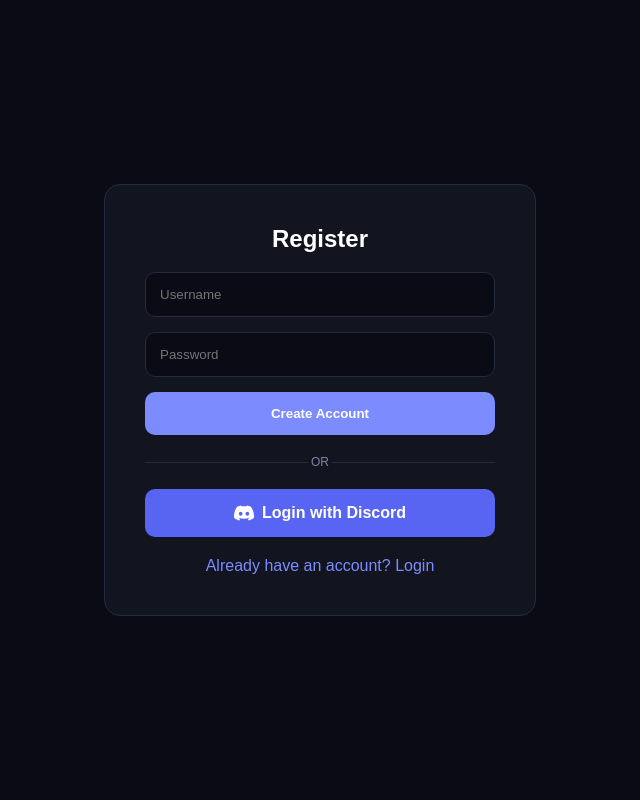
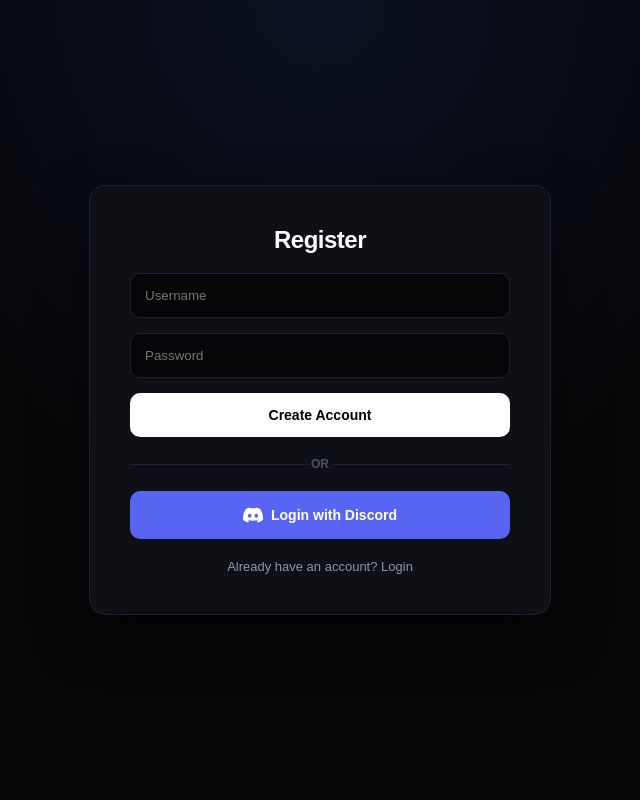
Before and after one commit to ims13q-pixel/-, a Flask app: page /register in a window 1280 px wide. Shown: the whole page, without its empty margins (320-960 px from the left). Run offline with Flask 3, Linux system fonts and the light colour scheme.

Commit message:
Update auth.html

```diff
--- a/templates/auth.html
+++ b/templates/auth.html
@@ -3,21 +3,24 @@
 <head>
 <meta charset="utf-8">
 <meta name="viewport" content="width=device-width,initial-scale=1">
-<title>Login - OVERSEER</title>
+<title>Login - Farmledger</title>
 <style>
-    body { background: #0a0b14; color: #fff; font-family: sans-serif; display: flex; justify-content: center; align-items: center; height: 100vh; margin: 0; }
-    .box { background: #12141f; padding: 40px; border-radius: 16px; border: 1px solid #252a3d; width: 100%; max-width: 350px; }
-    h2 { text-align: center; margin-top: 0; }
-    input { width: 100%; padding: 14px; margin-bottom: 15px; background: #0a0b14; border: 1px solid #252a3d; color: white; border-radius: 10px; box-sizing: border-box; }
-    button { width: 100%; padding: 14px; background: #7c8cff; color: #fff; border: none; border-radius: 10px; cursor: pointer; font-weight: bold; }
-    .err { color: #ff6b7d; margin-bottom: 15px; text-align: center; display: none; }
-    a { color: #7c8cff; text-decoration: none; display: block; text-align: center; margin-top: 20px; }
-    .divider { display: flex; align-items: center; text-align: center; margin: 20px 0; color: #7d86a6; font-size: 12px; }
-    .divider::before, .divider::after { content: ''; flex: 1; border-bottom: 1px solid #252a3d; }
+    body { background: #060608; color: #fff; font-family: 'Plus Jakarta Sans', sans-serif; display: flex; justify-content: center; align-items: center; height: 100vh; margin: 0; background-image: radial-gradient(circle at 50% 0%, rgba(59, 130, 246, 0.1) 0%, transparent 50%);}
+    .box { background: #0f1015; padding: 40px; border-radius: 16px; border: 1px solid #1f222e; width: 100%; max-width: 380px; box-shadow: 0 20px 50px rgba(0,0,0,0.5); }
+    h2 { text-align: center; margin-top: 0; font-weight: 800; letter-spacing: -0.5px; font-size: 24px;}
+    input { width: 100%; padding: 14px; margin-bottom: 15px; background: #060608; border: 1px solid #1f222e; color: white; border-radius: 10px; box-sizing: border-box; outline: none; font-family: 'Plus Jakarta Sans', sans-serif;}
+    input:focus { border-color: #4b5263; }
+    button { width: 100%; padding: 14px; background: #ffffff; color: #000; border: none; border-radius: 10px; cursor: pointer; font-weight: 700; font-size: 14px; transition: 0.2s;}
+    button:hover { background: #e2e2e2; }
+    .err { color: #ef4444; margin-bottom: 15px; text-align: center; display: none; font-size: 13px; font-weight: 600;}
+    a { color: #8f96a3; text-decoration: none; display: block; text-align: center; margin-top: 20px; font-size: 13px; font-weight: 500;}
+    a:hover { color: #fff; }
+    .divider { display: flex; align-items: center; text-align: center; margin: 20px 0; color: #4b5263; font-size: 12px; font-weight: 600;}
+    .divider::before, .divider::after { content: ''; flex: 1; border-bottom: 1px solid #1f222e; }
     .divider:not(:empty)::before { margin-right: .25em; }
     .divider:not(:empty)::after { margin-left: .25em; }
-    .discord-btn { background: #5865F2; margin-top: 10px; display: flex; justify-content: center; align-items: center; gap: 8px; text-decoration: none; color: white; padding: 14px; border-radius: 10px; font-weight: bold; }
-    .discord-btn:hover { background: #4752C4; }
+    .discord-btn { background: #5865F2; color: white; margin-top: 10px; display: flex; justify-content: center; align-items: center; gap: 8px; text-decoration: none; padding: 14px; border-radius: 10px; font-weight: 700; font-size: 14px;}
+    .discord-btn:hover { background: #4752C4; color: white;}
 </style>
 </head>
 <body>
@@ -25,7 +28,7 @@
     <h2>{{ "Register" if mode == "register" else "Login" }}</h2>
     <div class="err" id="err"></div>
     <form id="form">
-        <input type="text" id="user" placeholder="Username" required>
+        <input type="text" id="user" placeholder="Username" required autocomplete="off">
         <input type="password" id="pass" placeholder="Password" required>
         <button type="submit">{{ "Create Account" if mode == "register" else "Sign In" }}</button>
     </form>
@@ -43,6 +46,9 @@
 <script>
     document.getElementById('form').onsubmit = async (e) => {
         e.preventDefault();
+        const errDiv = document.getElementById('err');
+        errDiv.style.display = 'none';
+
         try {
             const res = await fetch(window.location.href, {
                 method: 'POST',
@@ -54,8 +60,14 @@
             });
             const data = await res.json();
             if (res.ok) window.location.href = '/';
-            else { document.getElementById('err').style.display = 'block'; document.getElementById('err').innerText = data.error; }
-        } catch (err) { document.getElementById('err').style.display = 'block'; document.getElementById('err').innerText = "Error"; }
+            else {
+                errDiv.style.display = 'block';
+                errDiv.innerText = data.error || "Authentication Failed";
+            }
+        } catch (err) {
+            errDiv.style.display = 'block';
+            errDiv.innerText = "Connection Error";
+        }
     };
 </script>
 </body>
```
